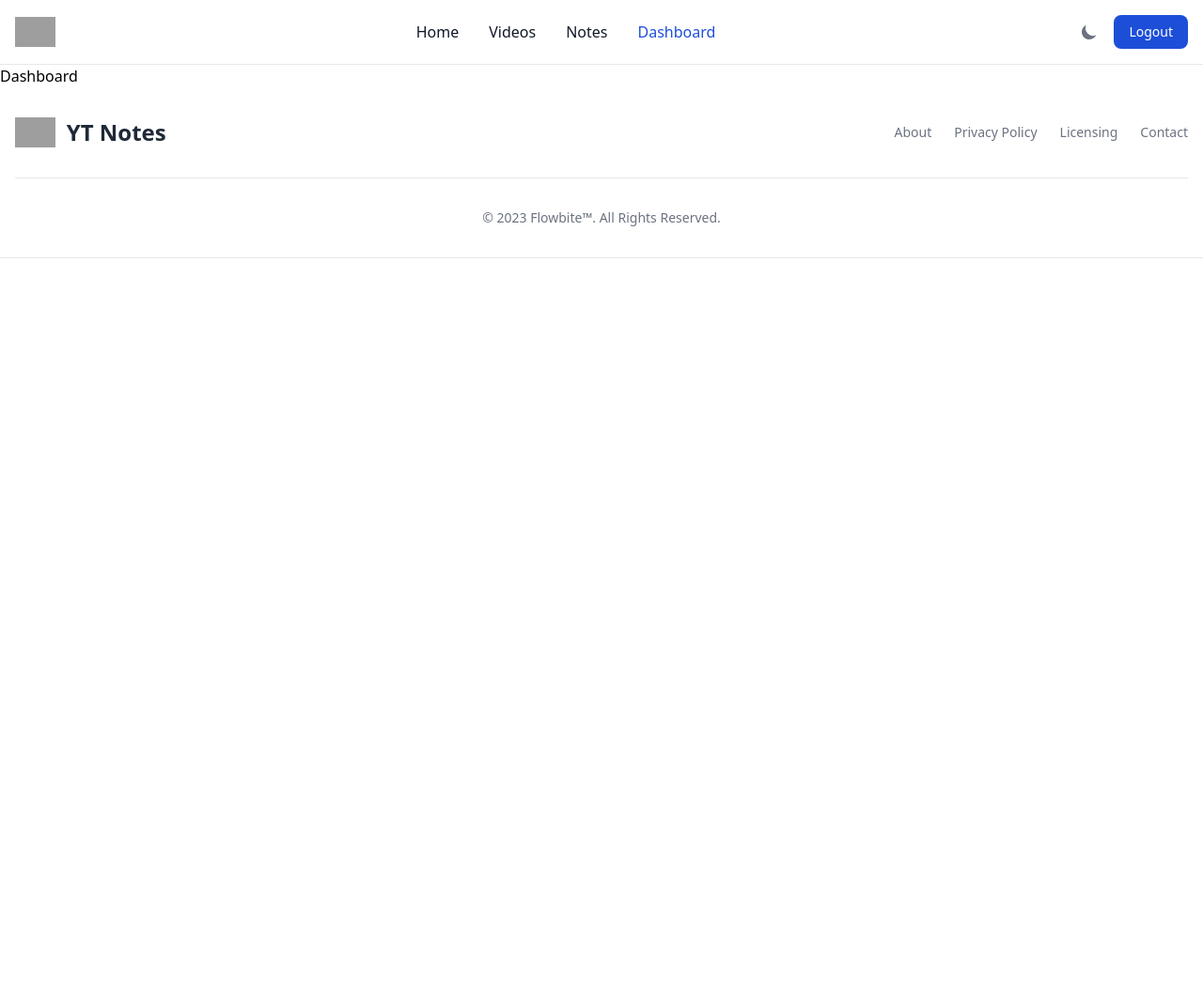
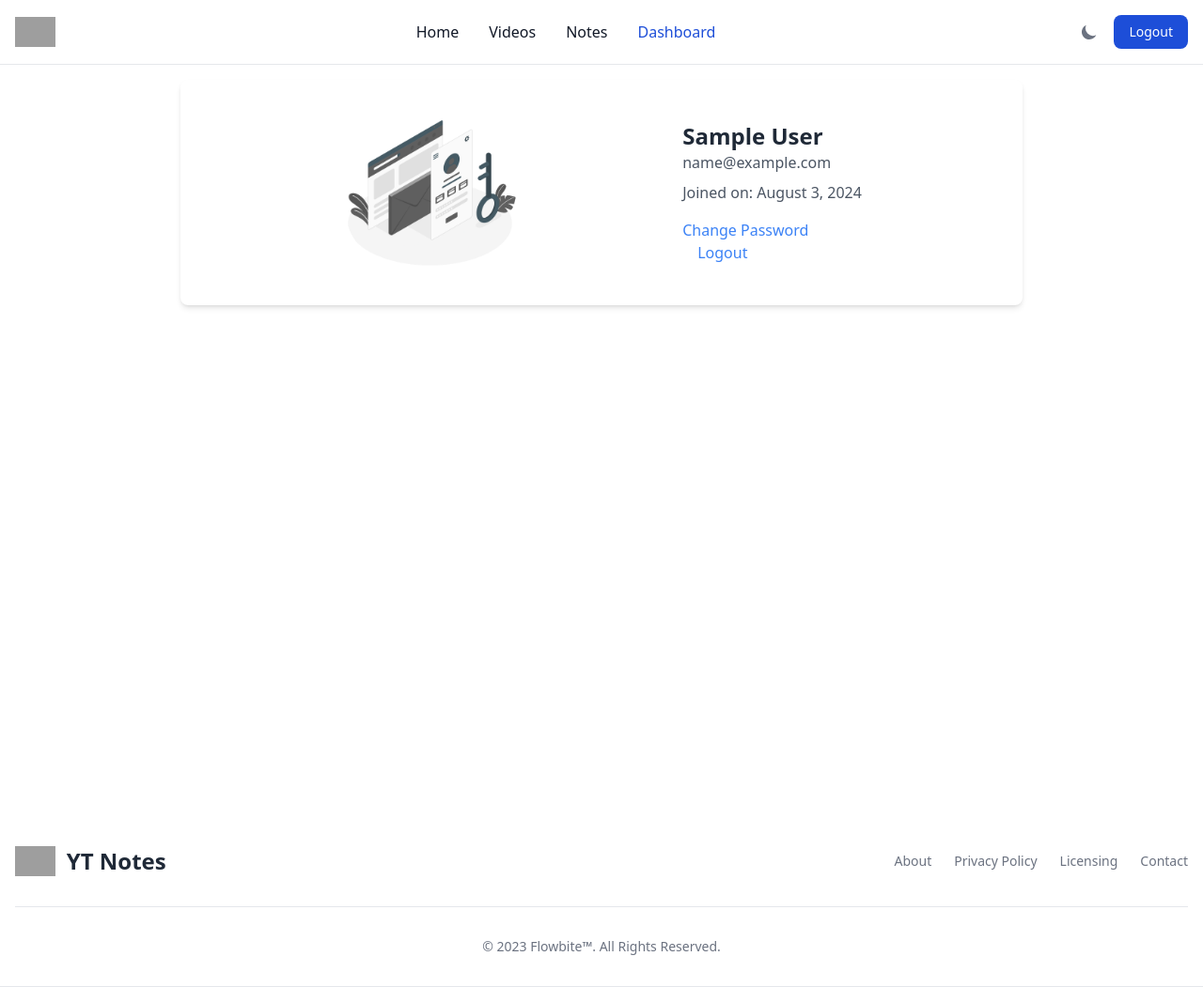
Before and after one commit to Soumen3/YouTubeNotes, a Django app: a page that uses Note/templates/Note/dashboard.html in a window 1280 px wide. Shown: the whole page at 94% size. Before the commit the page ends 275 px from the top, so only its background shows below. Run offline with Django 5.2, Linux system fonts and the light colour scheme; the visitor is signed in with stand-in values (Sample User, id 1); some libraries are stand-ins or nearby versions; grey boxes are pictures that could not be loaded.

Commit message:
dashboard page

```diff
--- a/Note/templates/Note/dashboard.html
+++ b/Note/templates/Note/dashboard.html
@@ -2,5 +2,23 @@
 {% load static %}
 
 {% block body %}
-	<h1>Dashboard</h1>
+    {% comment %} Profile {% endcomment %}
+    <div class="main min-h-screen bg-white dark:bg-gray-700 text-gray-800 dark:text-white p-4">
+        <div class="max-w-4xl mx-auto bg-white dark:bg-gray-800 rounded-lg shadow-md overflow-hidden">
+            <div class="flex flex-col md:flex-row items-center p-6 justify-evenly" style="justify-content:space-evenly">
+                <div class="w-32 h-32 md:w-48 md:h-48 rounded-full overflow-hidden">
+                    <img src="{% static 'Note/media/profile.png' %}" alt="Profile Picture" class="w-full h-full object-cover">
+                </div>
+                <div class="mt-4 md:mt-0 md:ml-6 text-center md:text-left">
+                    <h2 class="text-2xl font-semibold">{{ request.user.first_name }} {{ request.user.last_name }}</h2>
+                    <p class="text-gray-600 dark:text-gray-400">{{ request.user.email }}</p>
+                    <p class="mt-2 text-gray-600 dark:text-gray-400">Joined on: {{ request.user.date_joined|date:"F j, Y" }}</p>
+                    <div class="mt-4 flex flex-col">
+                        <a href="#" class="text-blue-500 dark:text-blue-400">Change Password</a>
+                        <a href="{% url 'logout' %}" class="ml-4 text-blue-500 dark:text-blue-400">Logout</a>
+                    </div>
+                </div>
+            </div>
+        </div>
+    </div>
 {% endblock body %}
--- a/Note/views.py
+++ b/Note/views.py
@@ -88,7 +88,7 @@ def videos(request):
 
 def playVideo(request, video_id):
 	if not request.user.is_authenticated:
-		messages.error(request, 'You are not authorized to view this page')
+		messages.error(request, 'You are not logged in')
 		return redirect('videos')
 	title = request.GET.get('title',  "No title")
 	description = request.GET.get('description', "No description")
@@ -156,6 +156,8 @@ def dashboard(request, id, username):
 	if request.user.id != id:
 		messages.error(request, 'You are not authorized to view this page')
 		return redirect('home')
+
+
 	context = {
 		'active_dashboard': 'active'
 	}
```
Also changed, not shown: Note/templates/Note/notes.html (+21 -3 lines), Note/templates/Note/play_video.html (+13 -2 lines), static/Note/media/profile.png (added).
